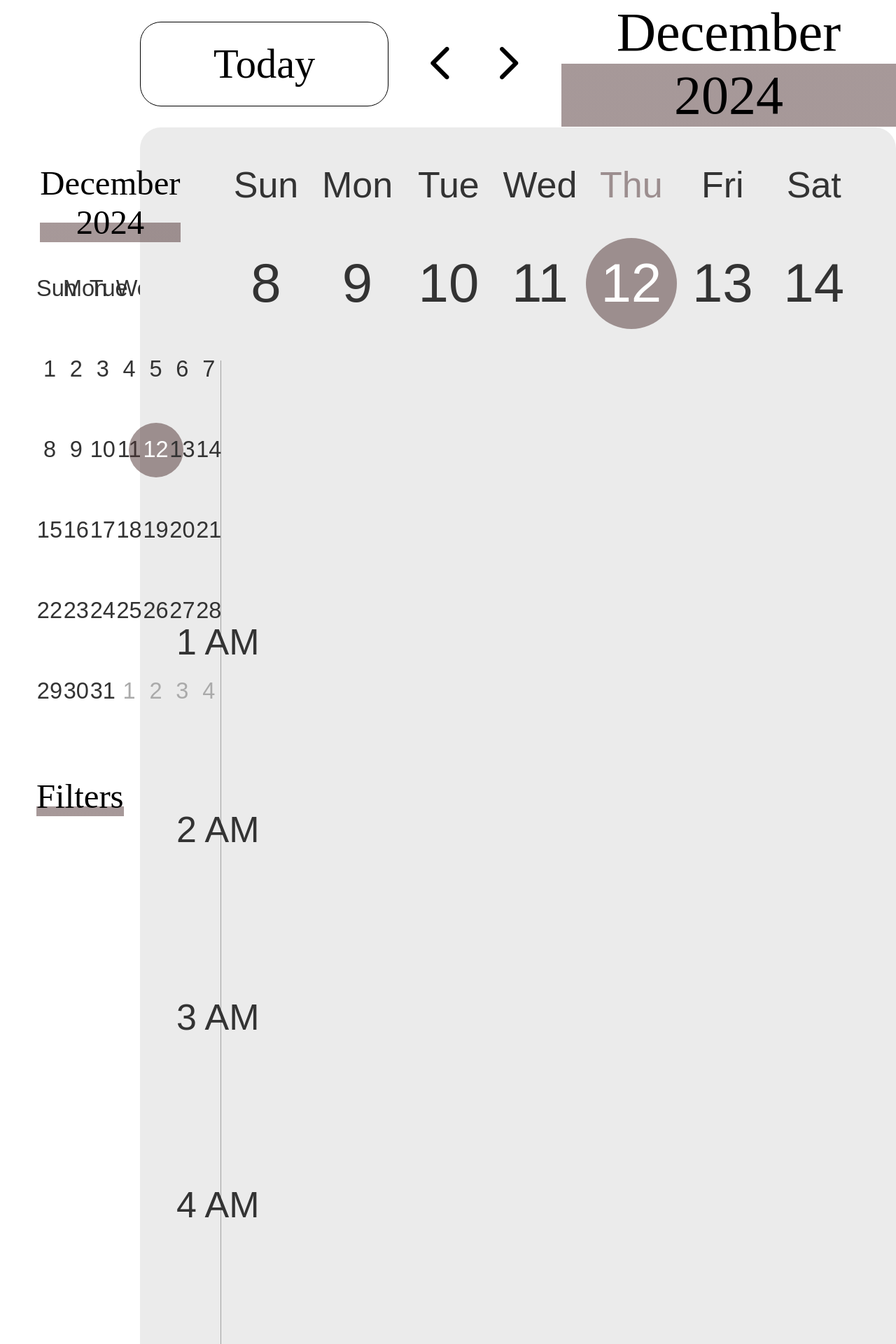
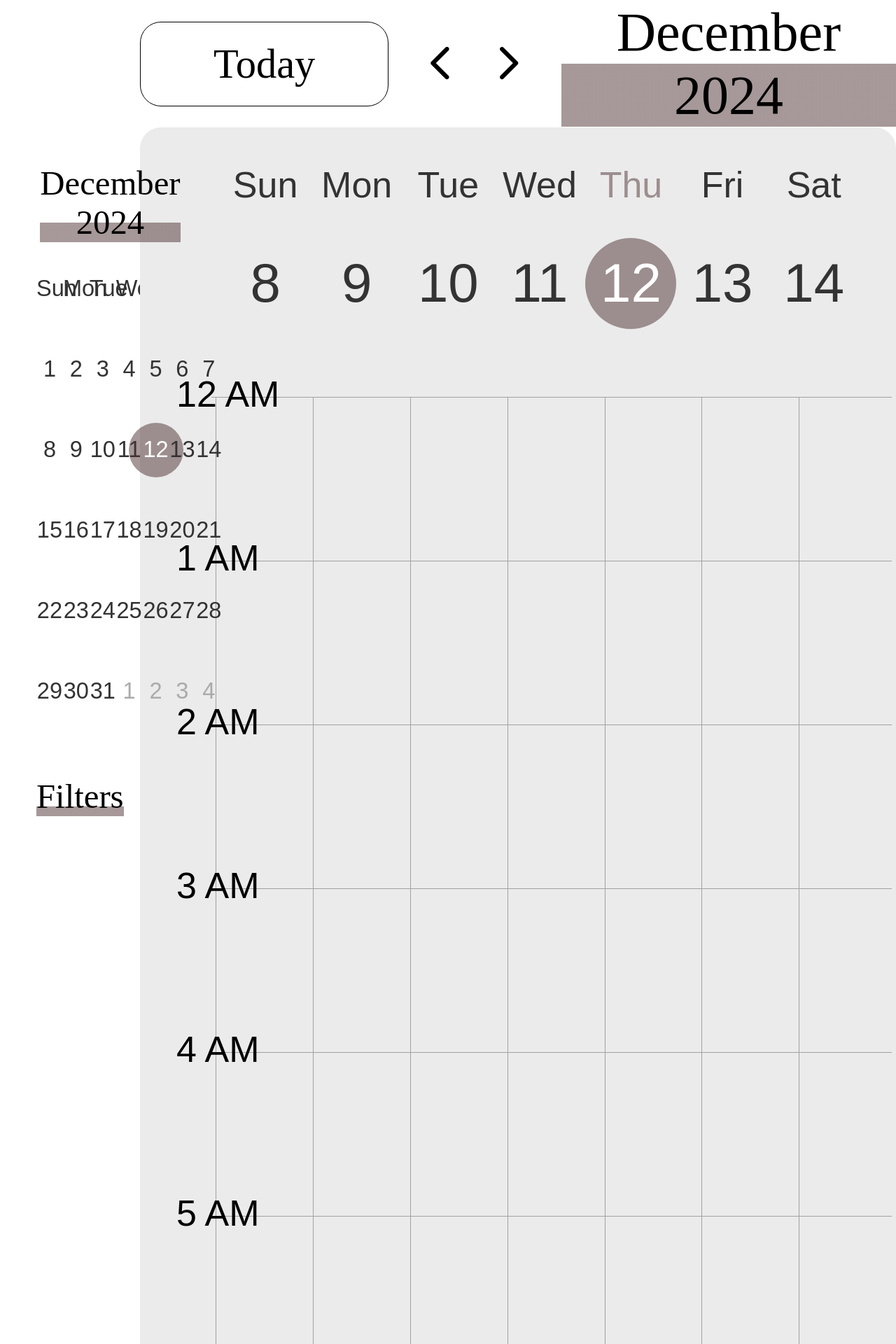
Before and after one commit to Chujo58/COMP-307-Project, a PHP site: page /calendar/index.html in a window 1280 px wide. Shown: the top 1920 px of the page at 70% size. Run offline with PHP 8.4, Linux system fonts and the light colour scheme; some web fonts are replaced.

Commit message:
calendar finally has a grid pattern (after much much sanity lost)

```diff
--- a/calendar/code.js
+++ b/calendar/code.js
@@ -123,17 +123,22 @@ function toToday(){
 
 function renderTimes(){
     var times = document.getElementById("timestamps");
-    times.innerHTML += `<li style='color:var(--calendar-color);'>.</li>`;
+    times.innerHTML += `<div><span>12 AM</span></div>`;
     for (let i = 1; i <= 12; i++){
-        times.innerHTML += `<li>${i} AM</li>`;
+        times.innerHTML += `<div><span>${i} AM</span></div>`;
     }
     for (let i = 1; i < 12; i++){
-        times.innerHTML += `<li>${i} PM</li>`
+        times.innerHTML += `<div><span>${i} PM</span></div>`
     }
 
-    var timetable = document.getElementById("timetable");
+    var sep = document.getElementById('time-sep');
+    for (let i = 0; i < 24; i++){
+        sep.innerHTML += `<div class='sep'></div>`
+    }
+
+    var timetable = document.getElementById("time-row");
     for (let i = 0; i < 7; i++){
-        timetable.innerHTML += `<div class='time-column'></div>`;
+        timetable.innerHTML += `<div class='time-column' role='gridcell' tabindex="-1"></div>`;
     }
 }
 
--- a/calendar/index.html
+++ b/calendar/index.html
@@ -68,7 +68,9 @@
                 <ul class="days" id="weekly-days"></ul>
                 <div class="timetable-wrapper">
                     <div class="timetable" id="timetable">
-                        <ul class="times" id="timestamps"></ul>
+                        <div class="times" id="timestamps" aria-hidden="true" tabindex="-1"></div>
+                        <div id="time-sep"></div>
+                        <div class="time-row" id="time-row" role="row"></div>
                     </div>
                 </div>
             </div>
--- a/calendar/style.css
+++ b/calendar/style.css
@@ -11,7 +11,10 @@
     --main-background: white;
     --time-width: 50px;
     --time-right-padding: 1vw;
+    --time-scroll-width: 1px;
     --time-padding: 4vh;
+    --time-height: 9vh;
+    --week-font-size: 4vh;
 
     --text-highlight: hsl(2 47% 74%);
 }
@@ -130,7 +133,7 @@ body {
     padding: 2vh;
 }
 
-.sep {
+/* .sep {
     position: relative;
     background-color: black !important;
     height: 1px;
@@ -151,7 +154,7 @@ body {
     background-color: var(--main-background);
     margin: 0 !important;
     width: calc(var(--sidebar-width) + 4vh);
-}
+} */
 
 /* ALL CALENDAR STUFF BELLOW */
 .wrapper {
@@ -203,9 +206,13 @@ header .current-month {
 #weekly-calendar {
     background-color: var(--calendar-color);
     width: calc(100% - var(--sidebar-width));
-    padding: 2vh;
-    font-size: 4vh;
+    padding: 2vh 0vh 2vh 0vh;;
+    font-size: var(--week-font-size);
     border-radius: 30px;
+}
+
+#weekly-calendar > ul {
+    padding: 0 2vh 0 2vh;
 }
 
 #weekly-days {
@@ -304,23 +311,27 @@ header .current-month {
 
 /* Weekly view */
 #weekly-calendar-label, #weekly-days {
-    margin-left: calc(var(--time-width) + var(--time-right-padding));
+    margin-left: calc(var(--time-width) + var(--time-right-padding) - var(--time-scroll-width));
 }
 
 .timetable-wrapper {
     display: block;
     overflow: hidden;
     height: 75vh;
+    padding-left: 2vh;
 }
 
 .timetable {
     height: 100%;
-    display: block;
-    overflow-y: auto;
-    scrollbar-width: thin;
+    display: flex;
+    flex-direction: row;
+    overflow-y: scroll;
+    overflow-x: auto;
+    scrollbar-width: var(--time-scroll-width);
     white-space: nowrap;
     scrollbar-color: var(--calendar-color) var(--calendar-color);
     transition: all .5s ease-in-out;
+    padding-top: 2vh;
 }
 
 .timetable:hover{
@@ -328,15 +339,53 @@ header .current-month {
 }
 
 .times {
-    display: flex;
-    flex-direction: column;
-    width: var(--time-width);
-    border-right: solid var(--calendar-accent) 1px;
+    /* display: flex; */
+    /* flex-direction: column !important; */
+    width: calc(var(--time-width) - var(--time-right-padding));
+
+    /* border-right: solid var(--calendar-accent) 1px; */
     padding-right: var(--time-right-padding);
 }
 
-.times li {
+.times div {
     width: 100%;
-    padding-top: var(--time-padding);
-    padding-bottom: var(--time-padding);
+    /* padding-top: var(--time-padding);
+    padding-bottom: var(--time-padding); */
+    height: var(--time-height);
+    font-size: 0.5em;
+    text-align: right;
 }
+
+.times div span {
+    position: relative;
+    top: -1.3vh;
+}
+
+.time-row {
+    /* position: absolute; */
+    margin-left: calc(-1 * calc(100% - var(--time-width) - var(--time-right-padding)));
+    width: 100%;
+    display: flex;
+    flex-direction: row;
+}
+
+.time-column {
+    /* width: calc(calc(100% - var(--time-width) - var(--time-right-padding)) / 7); */
+    width: calc(100% / 7);
+    /* height: calc(26 * calc(2 * var(--time-padding) + 0.5 * var(--week-font-size))); */
+    height: calc( 24 * var(--time-height));
+    border-left: solid var(--calendar-accent) 1px;
+}
+
+#time-sep {
+    /* width: var(--time-right-padding); */
+    /* height: calc( 24 * var(--time-height)); */
+    /* height: calc(26 * 3 * var(--time-padding)); */
+    width: 100%;
+}
+
+.sep {
+    height: calc(var(--time-height) - 1px);
+    border-top: solid var(--calendar-accent) 1px;
+    width: 100%;
+}
```
